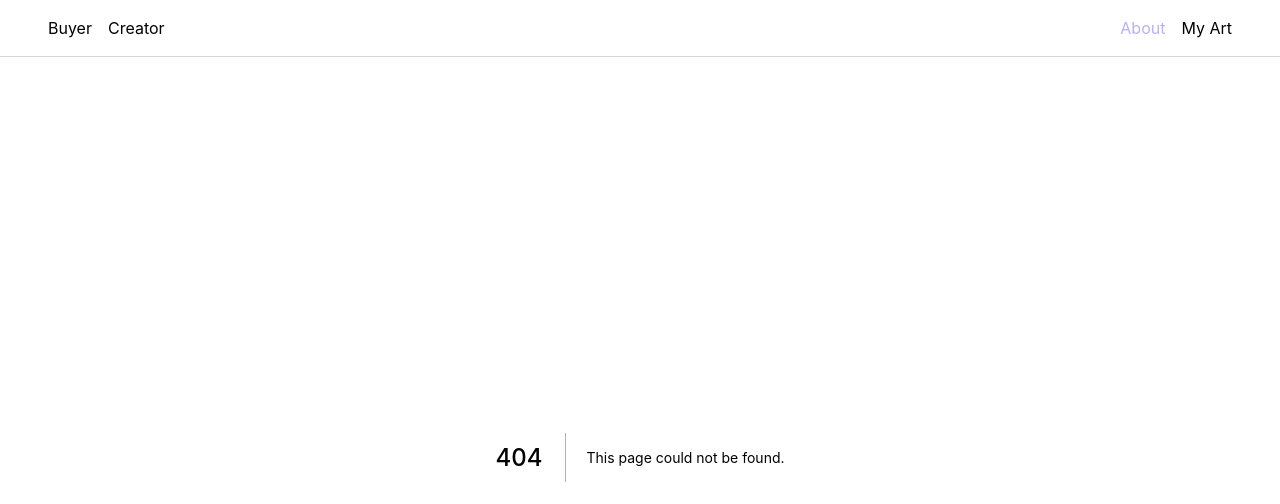
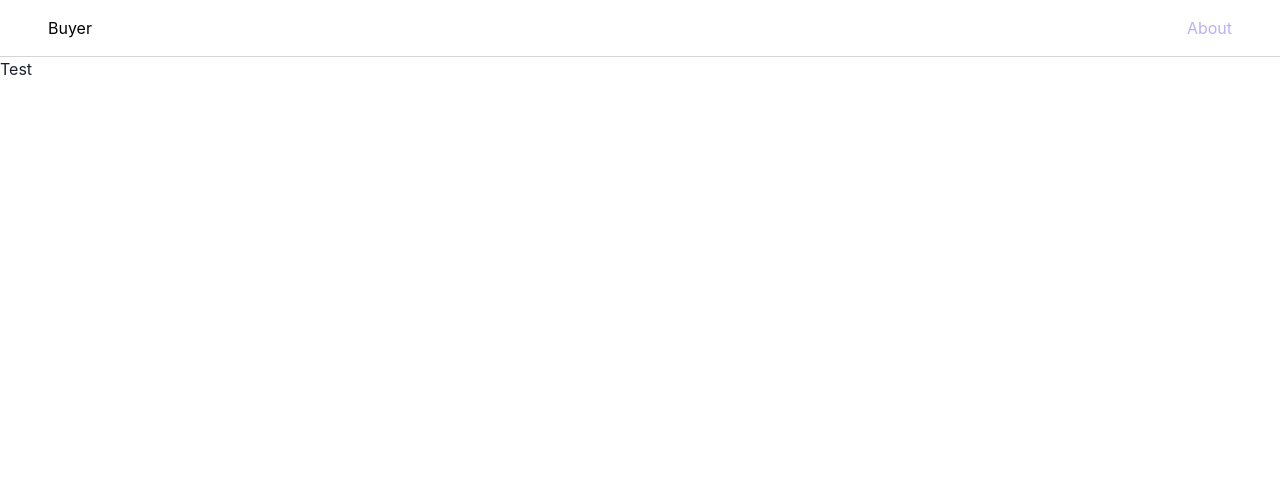
Before and after one commit to jierlich/thinmint, a Next.js app in the folder frontend/: page /about in a window 1280 px wide. Before the commit this address had no page. Shown: the top 504 px of the page. Built offline with nearby package versions, Linux system fonts and the light colour scheme.

Commit message:
only show active links

```diff
--- a/frontend/components/navbar.tsx
+++ b/frontend/components/navbar.tsx
@@ -27,19 +27,12 @@ const isActive = true
       <BreadcrumbItem color={activePage == '/buyer' ? 'brand.secondary' : 'black'}>
         <Link href="/buyer"> Buyer </Link>
       </BreadcrumbItem>
-      <BreadcrumbItem olor={activePage == '/creator' ? 'brand.secondary' : 'black'}>
-        <Link href="/creator"> Creator </Link>
-      </BreadcrumbItem>
       <Box float="right">
         <BreadcrumbItem color={activePage == '/about' ? 'brand.secondary' : 'black'}>
           <Link href="/about"> About </Link>
         </BreadcrumbItem>
-        <BreadcrumbItem paddingLeft="1em" color={activePage == '/my-art' ? 'brand.secondary' : 'black'}>
-            <Link href="/my-art"> My Art</Link>
-         </BreadcrumbItem>
-        </Box>
+      </Box>
     </Breadcrumb>
-
   )
 }
 
--- /dev/null
+++ b/frontend/pages/about.tsx
@@ -0,0 +1,10 @@
+
+import React from 'react';
+
+function AboutPage() {
+  return (
+    <p>Test</p>
+  )
+}
+
+export default AboutPage;
```
